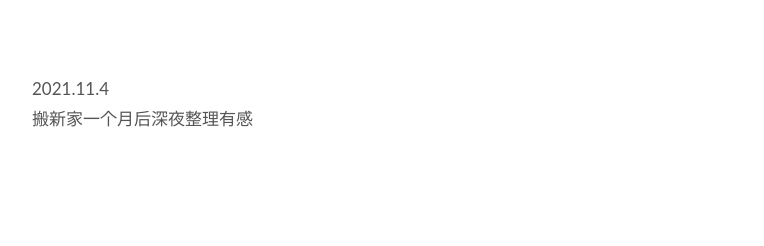
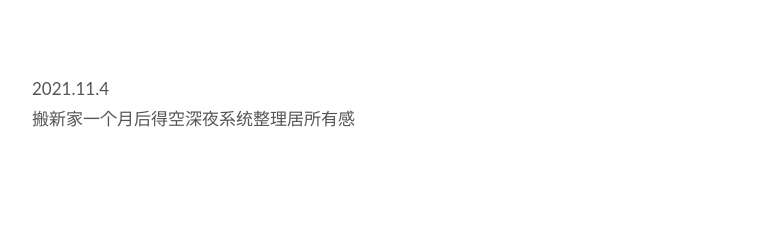
Before and after one commit to WillWang-X/willwang-x.github.io, a Jekyll site: the page built from _posts/blogs/2021-11-04-su-shi-and-env.md, in a window 1280 px wide. Shown: the part 1680-1926 px from the top of the page, without its empty margins (258-1022 px from the left). Built offline with Jekyll 4.4.1, drawn with Linux system fonts in a browser that asks for light colours.

Commit message:
Clarify motivation

```diff
--- a/_posts/blogs/2021-11-04-su-shi-and-env.md
+++ b/_posts/blogs/2021-11-04-su-shi-and-env.md
@@ -66,6 +66,6 @@ published: true
 
 
 2021.11.4 <br>
-搬新家一个月后深夜整理有感
+搬新家一个月后得空深夜系统整理居所有感
  <br>
  <br>
```
